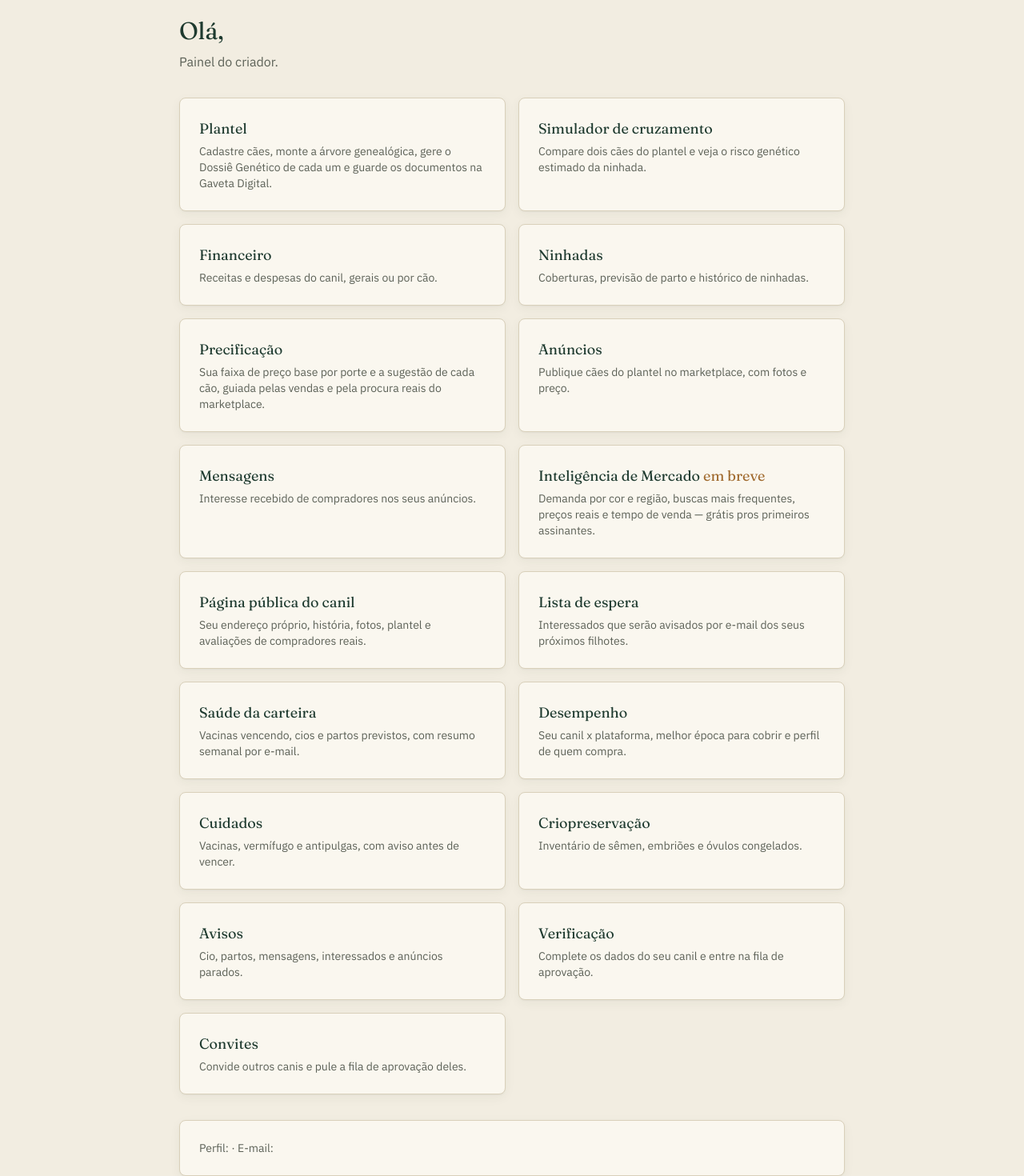
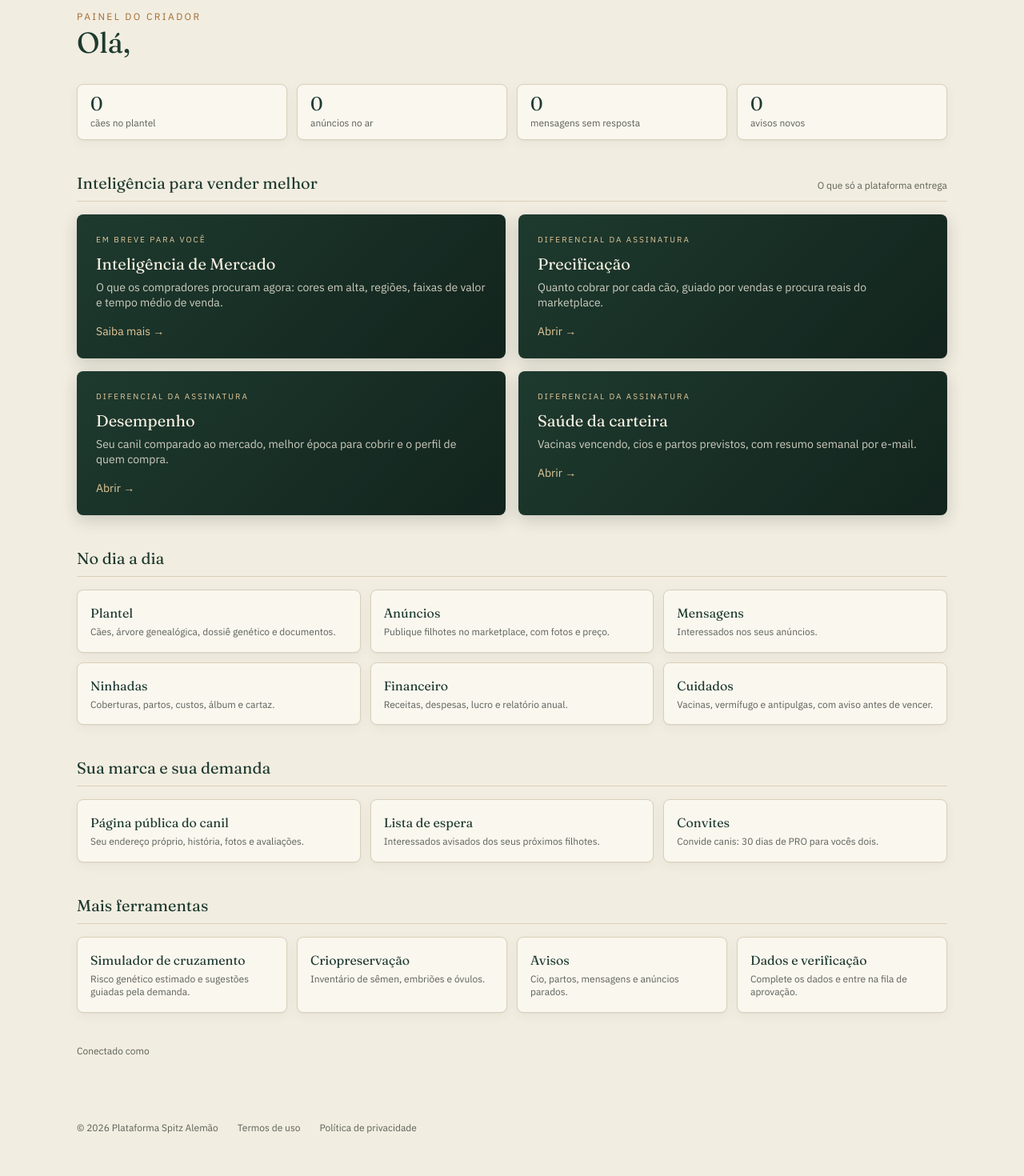
Before and after one commit to midimattos/spitz, a Next.js app: page /dashboard/criador in a window 1280 px wide. Shown: the part 100-1570 px from the top of the page at 80% size. After the commit the page ends 1542 px from the top, so only its background shows below. Built offline with nearby package versions, Linux system fonts and the light colour scheme; no server answers.

Commit message:
novo painel

```diff
--- a/src/app/dashboard/criador/page.tsx
+++ b/src/app/dashboard/criador/page.tsx
@@ -2,199 +2,181 @@ import Link from "next/link";
 import { auth } from "@/lib/auth";
 import { prisma } from "@/lib/prisma";
 import { getCanilDoCriadorLogado } from "@/lib/canil";
-import { podeVerInteligenciaMercado } from "@/lib/recursos";
+import { podeVerInteligenciaMercado, temPro } from "@/lib/recursos";
+import { formatarData } from "@/lib/labels";
+
+type Item = { href: string; titulo: string; texto: string; badge?: number | string | null; trava?: boolean };
+
+function Destaque({ item }: { item: Item }) {
+  return (
+    <Link
+      href={item.href}
+      className="group relative block rounded-lg p-6 overflow-hidden transition-transform hover:-translate-y-0.5"
+      style={{ background: "linear-gradient(135deg, var(--pine) 0%, var(--pine-dark) 100%)", color: "#f6efe0", boxShadow: "0 6px 20px rgba(18,36,29,0.18)" }}
+    >
+      <div className="flex items-start justify-between gap-3">
+        <p className="text-[10px] uppercase tracking-[0.2em]" style={{ color: "#e3c999" }}>
+          {item.trava ? "Em breve para você" : "Diferencial da assinatura"}
+        </p>
+        {item.badge ? (
+          <span className="text-xs px-2 py-0.5 rounded-full" style={{ background: "#e3c999", color: "#12241d" }}>{item.badge}</span>
+        ) : null}
+      </div>
+      <h3 className="font-display text-xl mt-2">{item.titulo}</h3>
+      <p className="mt-1.5 text-sm leading-snug" style={{ color: "rgba(246,239,224,0.82)" }}>{item.texto}</p>
+      <p className="mt-4 text-sm" style={{ color: "#e3c999" }}>
+        {item.trava ? "Saiba mais" : "Abrir"} <span className="inline-block transition-transform group-hover:translate-x-1">→</span>
+      </p>
+    </Link>
+  );
+}
+
+function Compacto({ item }: { item: Item }) {
+  return (
+    <Link href={item.href} className="card block p-4 hover:opacity-95">
+      <div className="flex items-center justify-between gap-2">
+        <h3 className="font-display text-base" style={{ color: "var(--pine)" }}>{item.titulo}</h3>
+        {item.badge ? (
+          <span className="text-[11px] px-2 py-0.5 rounded-full text-white" style={{ background: "var(--brass)" }}>{item.badge}</span>
+        ) : null}
+      </div>
+      <p className="mt-1 text-xs leading-snug" style={{ color: "var(--ink-muted)" }}>{item.texto}</p>
+    </Link>
+  );
+}
+
+function Secao({ titulo, subtitulo, children }: { titulo: string; subtitulo?: string; children: React.ReactNode }) {
+  return (
+    <section className="mt-10">
+      <div className="flex items-baseline justify-between gap-3 border-b pb-2" style={{ borderColor: "var(--border-hairline)" }}>
+        <h2 className="font-display text-xl" style={{ color: "var(--pine)" }}>{titulo}</h2>
+        {subtitulo && <p className="text-xs hidden sm:block" style={{ color: "var(--ink-muted)" }}>{subtitulo}</p>}
+      </div>
+      {children}
+    </section>
+  );
+}
+
+function Numero({ valor, rotulo, href }: { valor: number; rotulo: string; href: string }) {
+  return (
+    <Link href={href} className="card px-4 py-3 block hover:opacity-95">
+      <p className="font-display text-2xl leading-none" style={{ color: "var(--pine)" }}>{valor}</p>
+      <p className="text-xs mt-1" style={{ color: "var(--ink-muted)" }}>{rotulo}</p>
+    </Link>
+  );
+}
 
 export default async function DashboardCriadorPage() {
   const session = await auth();
   const canil = await getCanilDoCriadorLogado();
-  const naoLidas = session?.user
-    ? await prisma.notificacao.count({ where: { userId: session.user.id, lida: false } })
-    : 0;
   const radarLiberado = podeVerInteligenciaMercado(canil);
 
+  const [naoLidas, caes, anunciosAtivos, semResposta, fila] = canil
+    ? await Promise.all([
+        session?.user ? prisma.notificacao.count({ where: { userId: session.user.id, lida: false } }) : 0,
+        prisma.cao.count({ where: { canilId: canil.id, dataFalecimento: null } }),
+        prisma.anuncio.count({ where: { canilId: canil.id, status: "PUBLICADO" } }),
+        prisma.mensagemContato.count({ where: { anuncio: { canilId: canil.id }, respondidaEm: null } }),
+        prisma.listaEspera.count({ where: { canilId: canil.id } }),
+      ])
+    : [0, 0, 0, 0, 0];
+
+  const pro = temPro(canil);
+  const gratisAte = canil?.proGratisAte && canil.proGratisAte.getTime() > Date.now() && !canil.assinaturaPro ? canil.proGratisAte : null;
+
+  const destaques: Item[] = [
+    { href: "/dashboard/criador/mercado", titulo: "Inteligência de Mercado", texto: "O que os compradores procuram agora: cores em alta, regiões, faixas de valor e tempo médio de venda.", trava: !radarLiberado },
+    { href: "/dashboard/criador/precificacao", titulo: "Precificação", texto: "Quanto cobrar por cada cão, guiado por vendas e procura reais do marketplace." },
+    { href: "/dashboard/criador/desempenho", titulo: "Desempenho", texto: "Seu canil comparado ao mercado, melhor época para cobrir e o perfil de quem compra." },
+    { href: "/dashboard/criador/saude", titulo: "Saúde da carteira", texto: "Vacinas vencendo, cios e partos previstos, com resumo semanal por e-mail." },
+  ];
+
+  const diaADia: Item[] = [
+    { href: "/dashboard/criador/plantel", titulo: "Plantel", texto: "Cães, árvore genealógica, dossiê genético e documentos." },
+    { href: "/dashboard/criador/anuncios", titulo: "Anúncios", texto: "Publique filhotes no marketplace, com fotos e preço.", badge: anunciosAtivos ? `${anunciosAtivos} no ar` : null },
+    { href: "/dashboard/criador/mensagens", titulo: "Mensagens", texto: "Interessados nos seus anúncios.", badge: semResposta ? `${semResposta} sem resposta` : null },
+    { href: "/dashboard/criador/ninhadas", titulo: "Ninhadas", texto: "Coberturas, partos, custos, álbum e cartaz." },
+    { href: "/dashboard/criador/financeiro", titulo: "Financeiro", texto: "Receitas, despesas, lucro e relatório anual." },
+    { href: "/dashboard/criador/cuidados", titulo: "Cuidados", texto: "Vacinas, vermífugo e antipulgas, com aviso antes de vencer." },
+  ];
+
+  const marca: Item[] = [
+    { href: "/dashboard/criador/perfil", titulo: "Página pública do canil", texto: "Seu endereço próprio, história, fotos e avaliações." },
+    { href: "/dashboard/criador/lista-espera", titulo: "Lista de espera", texto: "Interessados avisados dos seus próximos filhotes.", badge: fila ? `${fila} na fila` : null },
+    { href: "/dashboard/criador/convites", titulo: "Convites", texto: "Convide canis: 30 dias de PRO para vocês dois." },
+  ];
+
+  const ferramentas: Item[] = [
+    { href: "/dashboard/criador/cruzamentos", titulo: "Simulador de cruzamento", texto: "Risco genético estimado e sugestões guiadas pela demanda." },
+    { href: "/dashboard/criador/criopreservacao", titulo: "Criopreservação", texto: "Inventário de sêmen, embriões e óvulos." },
+    { href: "/dashboard/criador/notificacoes", titulo: "Avisos", texto: "Cio, partos, mensagens e anúncios parados.", badge: naoLidas || null },
+    { href: "/dashboard/criador/verificacao", titulo: "Dados e verificação", texto: canil?.verificado ? "Seu canil é verificado. Edite seus dados." : "Complete os dados e entre na fila de aprovação." },
+  ];
+
   return (
-    <main className="flex-1 max-w-4xl mx-auto w-full px-8 py-16">
-      <h1 className="font-display text-3xl" style={{ color: "var(--pine)" }}>
-        Olá, {session?.user?.name}
-      </h1>
-      <p className="mt-2" style={{ color: "var(--ink-muted)" }}>
-        Painel do criador.
-      </p>
+    <main className="flex-1 max-w-6xl mx-auto w-full px-6 sm:px-8 py-10 sm:py-14">
+      <header className="flex flex-wrap items-end justify-between gap-4">
+        <div>
+          <p className="text-xs uppercase tracking-[0.2em]" style={{ color: "var(--brass)" }}>Painel do criador</p>
+          <h1 className="font-display text-3xl sm:text-4xl mt-1" style={{ color: "var(--pine)" }}>
+            Olá, {session?.user?.name?.split(" ")[0]}
+          </h1>
+          {canil && (
+            <p className="mt-1 text-sm" style={{ color: "var(--ink-muted)" }}>
+              {canil.nome}
+              {canil.verificado ? " · canil verificado" : " · aguardando verificação"}
+              {pro && !gratisAte ? " · assinatura ativa" : ""}
+              {gratisAte ? ` · PRO grátis até ${formatarData(gratisAte)}` : ""}
+            </p>
+          )}
+        </div>
+        {canil?.verificado && (
+          <Link href={`/${canil.slug}`} target="_blank" className="text-sm px-4 py-2 rounded border hover:opacity-80" style={{ borderColor: "var(--border-hairline)", color: "var(--pine)" }}>
+            Ver minha página pública ↗
+          </Link>
+        )}
+      </header>
 
-      <div className="mt-8 grid sm:grid-cols-2 gap-4">
-        <Link href="/dashboard/criador/plantel" className="card p-6 hover:opacity-90">
-          <h3 className="font-display text-lg" style={{ color: "var(--pine)" }}>
-            Plantel
-          </h3>
-          <p className="mt-1 text-sm" style={{ color: "var(--ink-muted)" }}>
-            Cadastre cães, monte a árvore genealógica, gere o Dossiê
-            Genético de cada um e guarde os documentos na Gaveta Digital.
-          </p>
+      {canil && !canil.verificado && (
+        <Link href="/dashboard/criador/verificacao" className="block mt-6 rounded-lg p-4 text-sm border" style={{ borderColor: "var(--brass)", background: "#f7ecd9", color: "var(--ink)" }}>
+          <strong>Falta pouco:</strong> complete os dados do canil e solicite a verificação para anunciar no marketplace e ter sua página pública. <span style={{ color: "var(--brass)" }}>Completar agora →</span>
         </Link>
+      )}
 
-        <Link href="/dashboard/criador/cruzamentos" className="card p-6 hover:opacity-90">
-          <h3 className="font-display text-lg" style={{ color: "var(--pine)" }}>
-            Simulador de cruzamento
-          </h3>
-          <p className="mt-1 text-sm" style={{ color: "var(--ink-muted)" }}>
-            Compare dois cães do plantel e veja o risco genético estimado da
-            ninhada.
-          </p>
-        </Link>
-
-        <Link href="/dashboard/criador/financeiro" className="card p-6 hover:opacity-90">
-          <h3 className="font-display text-lg" style={{ color: "var(--pine)" }}>
-            Financeiro
-          </h3>
-          <p className="mt-1 text-sm" style={{ color: "var(--ink-muted)" }}>
-            Receitas e despesas do canil, gerais ou por cão.
-          </p>
-        </Link>
-
-        <Link href="/dashboard/criador/ninhadas" className="card p-6 hover:opacity-90">
-          <h3 className="font-display text-lg" style={{ color: "var(--pine)" }}>
-            Ninhadas
-          </h3>
-          <p className="mt-1 text-sm" style={{ color: "var(--ink-muted)" }}>
-            Coberturas, previsão de parto e histórico de ninhadas.
-          </p>
-        </Link>
-
-        <Link href="/dashboard/criador/precificacao" className="card p-6 hover:opacity-90">
-          <h3 className="font-display text-lg" style={{ color: "var(--pine)" }}>
-            Precificação
-          </h3>
-          <p className="mt-1 text-sm" style={{ color: "var(--ink-muted)" }}>
-            Sua faixa de preço base por porte e a sugestão de cada cão,
-            guiada pelas vendas e pela procura reais do marketplace.
-          </p>
-        </Link>
-
-        <Link href="/dashboard/criador/anuncios" className="card p-6 hover:opacity-90">
-          <h3 className="font-display text-lg" style={{ color: "var(--pine)" }}>
-            Anúncios
-          </h3>
-          <p className="mt-1 text-sm" style={{ color: "var(--ink-muted)" }}>
-            Publique cães do plantel no marketplace, com fotos e preço.
-          </p>
-        </Link>
-
-        <Link href="/dashboard/criador/mensagens" className="card p-6 hover:opacity-90">
-          <h3 className="font-display text-lg" style={{ color: "var(--pine)" }}>
-            Mensagens
-          </h3>
-          <p className="mt-1 text-sm" style={{ color: "var(--ink-muted)" }}>
-            Interesse recebido de compradores nos seus anúncios.
-          </p>
-        </Link>
-
-        <Link href="/dashboard/criador/mercado" className="card p-6 hover:opacity-90">
-          <h3 className="font-display text-lg" style={{ color: "var(--pine)" }}>
-            Inteligência de Mercado{" "}
-            {!radarLiberado && <span style={{ color: "var(--brass)" }}>em breve</span>}
-          </h3>
-          <p className="mt-1 text-sm" style={{ color: "var(--ink-muted)" }}>
-            Demanda por cor e região, buscas mais frequentes, preços reais e
-            tempo de venda — grátis pros primeiros assinantes.
-          </p>
-        </Link>
-
-        <Link href="/dashboard/criador/perfil" className="card p-6 hover:opacity-90">
-          <h3 className="font-display text-lg" style={{ color: "var(--pine)" }}>
-            Página pública do canil
-          </h3>
-          <p className="mt-1 text-sm" style={{ color: "var(--ink-muted)" }}>
-            Seu endereço próprio, história, fotos, plantel e avaliações de compradores reais.
-          </p>
-        </Link>
-
-        <Link href="/dashboard/criador/lista-espera" className="card p-6 hover:opacity-90">
-          <h3 className="font-display text-lg" style={{ color: "var(--pine)" }}>
-            Lista de espera
-          </h3>
-          <p className="mt-1 text-sm" style={{ color: "var(--ink-muted)" }}>
-            Interessados que serão avisados por e-mail dos seus próximos filhotes.
-          </p>
-        </Link>
-
-        <Link href="/dashboard/criador/saude" className="card p-6 hover:opacity-90">
-          <h3 className="font-display text-lg" style={{ color: "var(--pine)" }}>
-            Saúde da carteira
-          </h3>
-          <p className="mt-1 text-sm" style={{ color: "var(--ink-muted)" }}>
-            Vacinas vencendo, cios e partos previstos, com resumo semanal por e-mail.
-          </p>
-        </Link>
-
-        <Link href="/dashboard/criador/desempenho" className="card p-6 hover:opacity-90">
-          <h3 className="font-display text-lg" style={{ color: "var(--pine)" }}>
-            Desempenho
-          </h3>
-          <p className="mt-1 text-sm" style={{ color: "var(--ink-muted)" }}>
-            Seu canil x plataforma, melhor época para cobrir e perfil de quem compra.
-          </p>
-        </Link>
-
-        <Link href="/dashboard/criador/cuidados" className="card p-6 hover:opacity-90">
-          <h3 className="font-display text-lg" style={{ color: "var(--pine)" }}>
-            Cuidados
-          </h3>
-          <p className="mt-1 text-sm" style={{ color: "var(--ink-muted)" }}>
-            Vacinas, vermífugo e antipulgas, com aviso antes de vencer.
-          </p>
-        </Link>
-
-        <Link href="/dashboard/criador/criopreservacao" className="card p-6 hover:opacity-90">
-          <h3 className="font-display text-lg" style={{ color: "var(--pine)" }}>
-            Criopreservação
-          </h3>
-          <p className="mt-1 text-sm" style={{ color: "var(--ink-muted)" }}>
-            Inventário de sêmen, embriões e óvulos congelados.
-          </p>
-        </Link>
-
-        <Link href="/dashboard/criador/notificacoes" className="card p-6 hover:opacity-90">
-          <h3 className="font-display text-lg" style={{ color: "var(--pine)" }}>
-            Avisos{" "}
-            {naoLidas > 0 && (
-              <span
-                className="text-xs px-2 py-0.5 rounded-full text-white align-middle"
-                style={{ background: "var(--brass)" }}
-              >
-                {naoLidas}
-              </span>
-            )}
-          </h3>
-          <p className="mt-1 text-sm" style={{ color: "var(--ink-muted)" }}>
-            Cio, partos, mensagens, interessados e anúncios parados.
-          </p>
-        </Link>
-
-        <Link href="/dashboard/criador/verificacao" className="card p-6 hover:opacity-90">
-          <h3 className="font-display text-lg" style={{ color: "var(--pine)" }}>
-            Verificação
-          </h3>
-          <p className="mt-1 text-sm" style={{ color: "var(--ink-muted)" }}>
-            Complete os dados do seu canil e entre na fila de aprovação.
-          </p>
-        </Link>
-
-        <Link href="/dashboard/criador/convites" className="card p-6 hover:opacity-90">
-          <h3 className="font-display text-lg" style={{ color: "var(--pine)" }}>
-            Convites
-          </h3>
-          <p className="mt-1 text-sm" style={{ color: "var(--ink-muted)" }}>
-            Convide outros canis e pule a fila de aprovação deles.
-          </p>
-        </Link>
+      <div className="mt-8 grid grid-cols-2 sm:grid-cols-4 gap-3">
+        <Numero valor={caes} rotulo="cães no plantel" href="/dashboard/criador/plantel" />
+        <Numero valor={anunciosAtivos} rotulo="anúncios no ar" href="/dashboard/criador/anuncios" />
+        <Numero valor={semResposta} rotulo="mensagens sem resposta" href="/dashboard/criador/mensagens" />
+        <Numero valor={naoLidas} rotulo="avisos novos" href="/dashboard/criador/notificacoes" />
       </div>
 
-      <div className="card mt-8 p-6">
-        <p className="text-sm" style={{ color: "var(--ink-muted)" }}>
-          Perfil: <strong>{session?.user?.role}</strong> · E-mail:{" "}
-          {session?.user?.email}
-        </p>
-      </div>
+      <Secao titulo="Inteligência para vender melhor" subtitulo="O que só a plataforma entrega">
+        <div className="mt-4 grid sm:grid-cols-2 gap-4">
+          {destaques.map((i) => <Destaque key={i.href} item={i} />)}
+        </div>
+      </Secao>
+
+      <Secao titulo="No dia a dia">
+        <div className="mt-4 grid grid-cols-1 sm:grid-cols-2 lg:grid-cols-3 gap-3">
+          {diaADia.map((i) => <Compacto key={i.href} item={i} />)}
+        </div>
+      </Secao>
+
+      <Secao titulo="Sua marca e sua demanda">
+        <div className="mt-4 grid grid-cols-1 sm:grid-cols-2 lg:grid-cols-3 gap-3">
+          {marca.map((i) => <Compacto key={i.href} item={i} />)}
+        </div>
+      </Secao>
+
+      <Secao titulo="Mais ferramentas">
+        <div className="mt-4 grid grid-cols-1 sm:grid-cols-2 lg:grid-cols-4 gap-3">
+          {ferramentas.map((i) => <Compacto key={i.href} item={i} />)}
+        </div>
+      </Secao>
+
+      <p className="mt-10 text-xs" style={{ color: "var(--ink-muted)" }}>
+        Conectado como {session?.user?.email}
+      </p>
     </main>
   );
 }
```
Also changed, not shown: LEIA-ME-PAINEL.txt (added).
